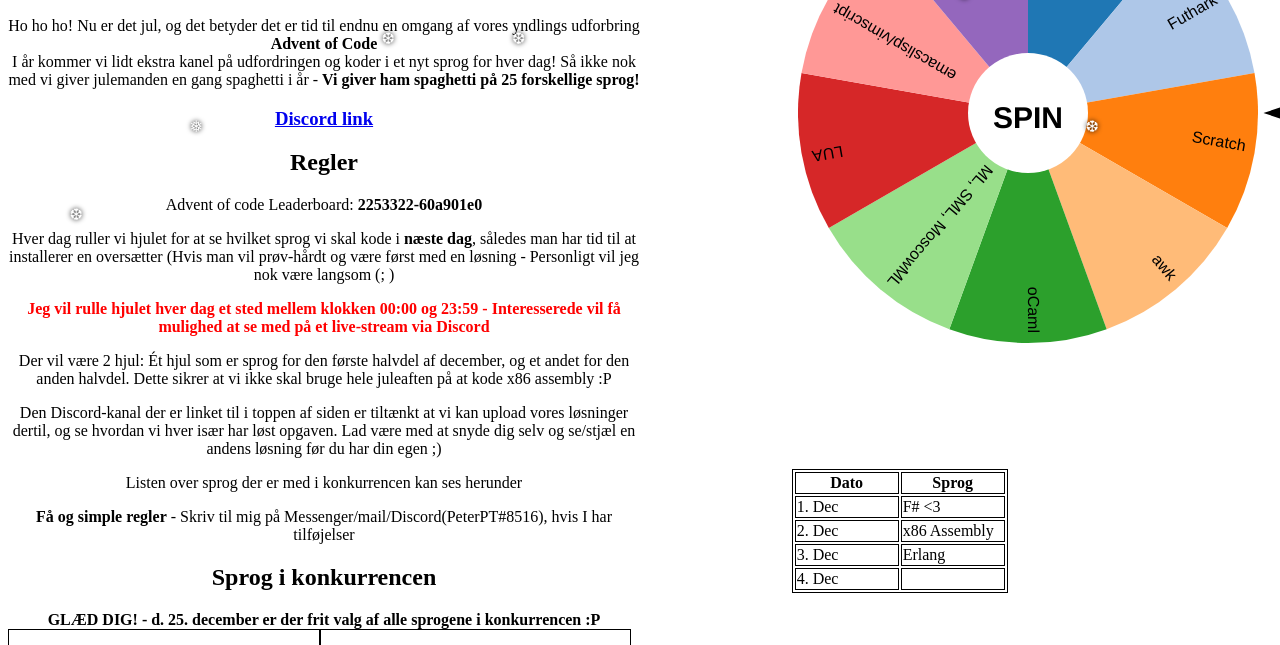
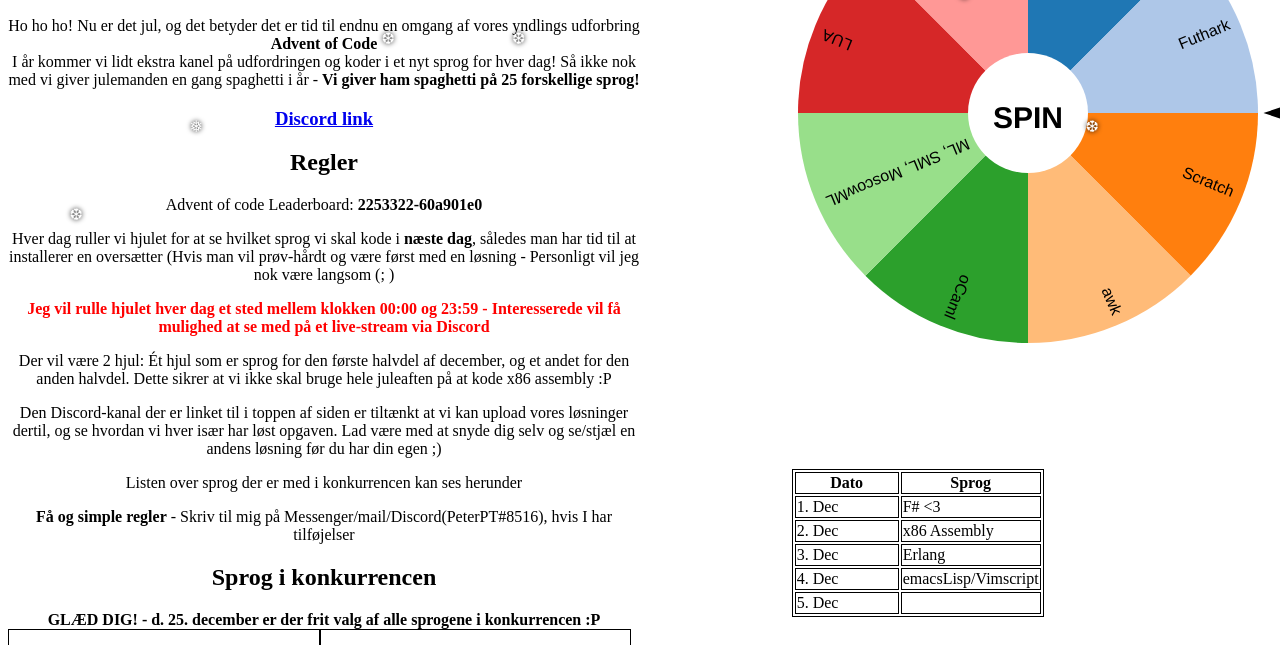
Before and after one commit to Nereuzz/Nereuzz.github.io, a plain HTML site: page index.html in a window 1280 px wide. Shown: the part 155-800 px from the top of the page. Drawn offline with nearby package versions, Linux system fonts and the light colour scheme.

Commit message:
Updated wheel

```diff
--- a/index.html
+++ b/index.html
@@ -158,6 +158,10 @@ SOFTWARE.
 	</tr>
 	<tr>
 	  <td>4. Dec</td>
+	  <td>emacsLisp/Vimscript</td>
+	</tr>
+	<tr>
+	  <td>5. Dec</td>
 	  <td></td>
 	</tr>
       </table>
--- a/wheel.js
+++ b/wheel.js
@@ -40,7 +40,6 @@ var data = [
     {"label":"oCaml",  "value":1,  "question":"Morgendagens sprog: oCaml"},
     {"label":"ML, SML, MoscowML",  "value":1,  "question":"Morgendagens sprog: ML, SML, MoscowML"},
     {"label":"LUA",  "value":1,  "question":"Morgendagens sprog: LUA"},
-    {"label":"emacslisp/vimscript",  "value":1,  "question":"Morgendagens sprog: eMacsLisp/VimScript"},
     {"label":"Hare", "value":1, "question":"Morgendagens sprog: Hare"},
 ];
 
```
